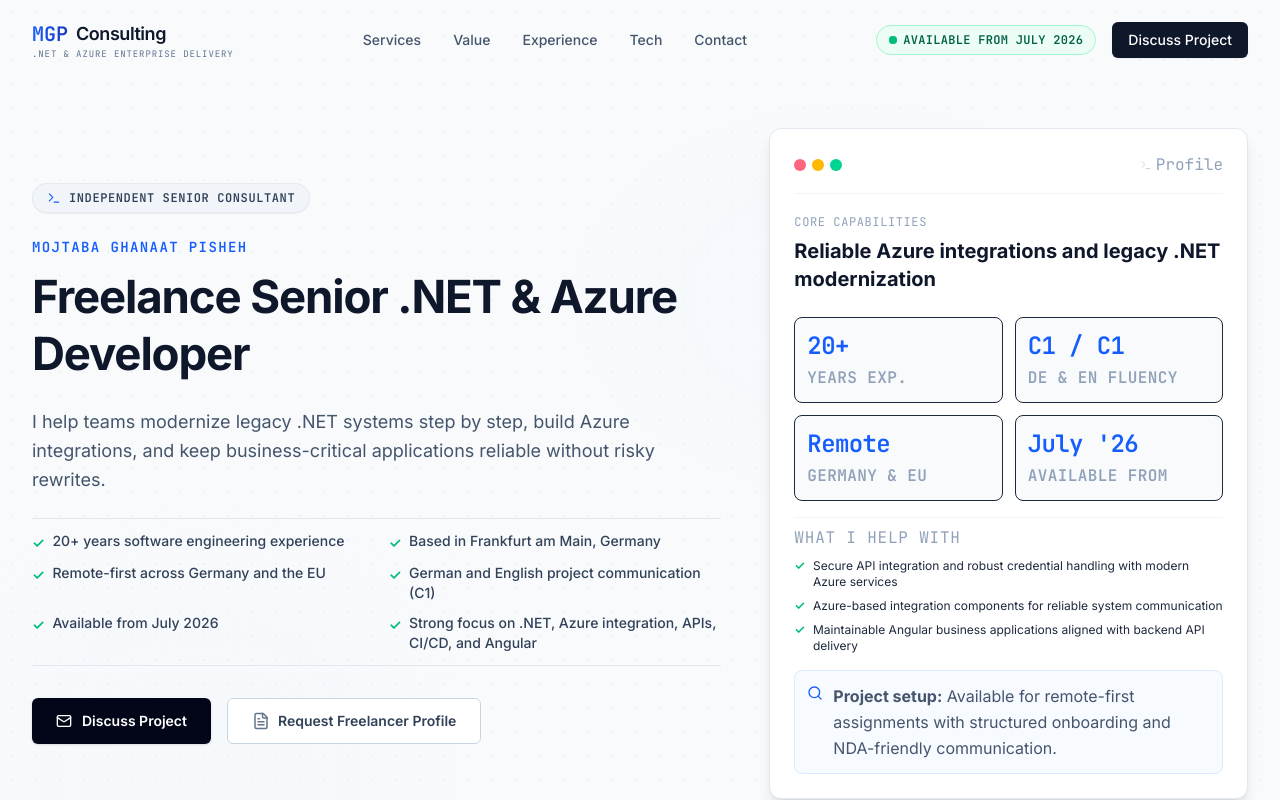
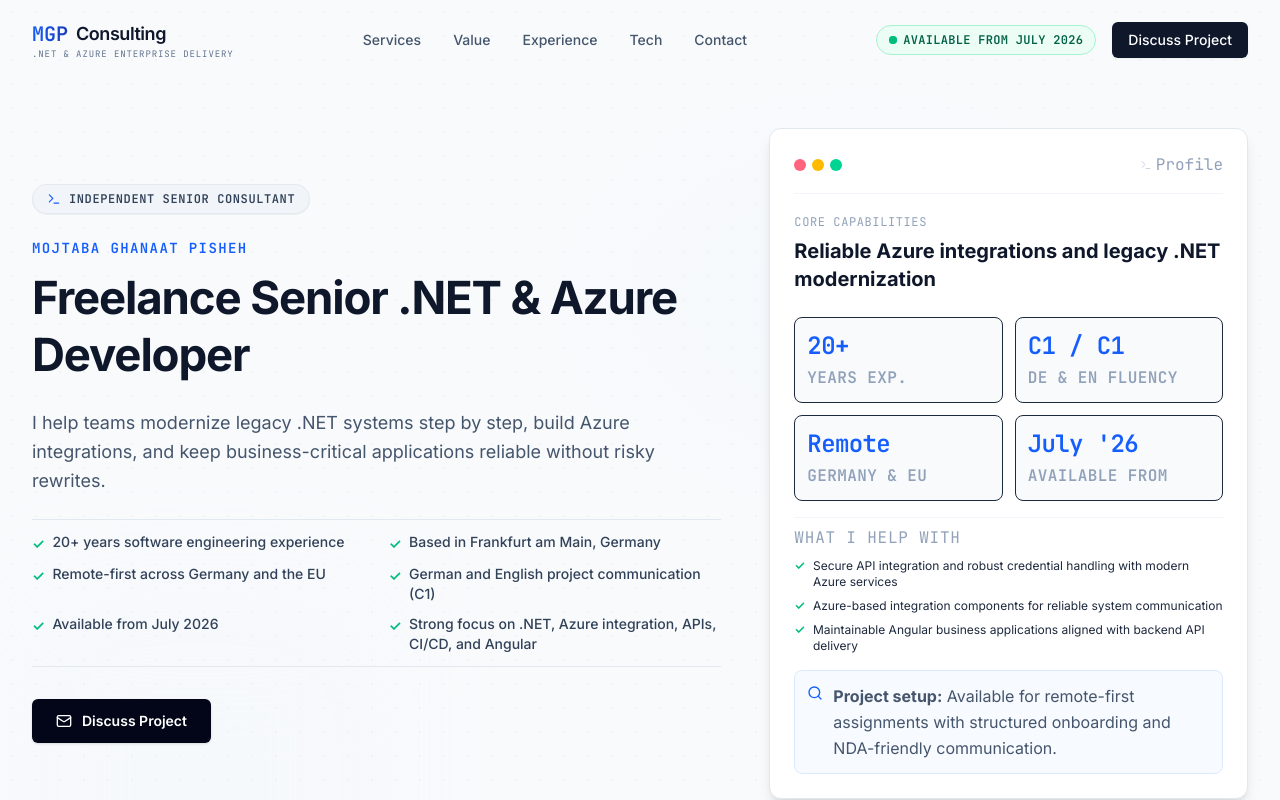
Before and after one commit to MatGhp/MGP-Consulting-, a React (Vite) app: page / in a window 1280 px wide. Shown: the top 800 px of the page. Built offline with nearby package versions, Linux system fonts and the light colour scheme.

Commit message:
refactor: remove CV request button from Hero component and simplify layout

```diff
--- a/src/App.tsx
+++ b/src/App.tsx
@@ -108,7 +108,6 @@ MGP Consulting (c) 2026. Frankfurt, Germany
         {/* Hero Section */}
         <Hero
           onContactClick={triggerDirectInquiry}
-          onCvRequestClick={triggerCvRequestSection}
         />
 
         {/* Services Section */}
--- a/src/components/Hero.tsx
+++ b/src/components/Hero.tsx
@@ -3,17 +3,16 @@
  * SPDX-License-Identifier: Apache-2.0
  */
 
-import { FileText, Search, Mail, Terminal } from "lucide-react";
+import { Search, Mail, Terminal } from "lucide-react";
 import { motion } from "motion/react";
 import { PERSONAL_INFO } from "../data";
 import { getAvailabilityShortMonthYear } from "../utils/availability";
 
 interface HeroProps {
   onContactClick: () => void;
-  onCvRequestClick: () => void;
 }
 
-export default function Hero({ onContactClick, onCvRequestClick }: HeroProps) {
+export default function Hero({ onContactClick }: HeroProps) {
   const containerVariants = {
     hidden: { opacity: 0 },
     visible: {
@@ -110,24 +109,15 @@ export default function Hero({ onContactClick, onCvRequestClick }: HeroProps) {
             {/* Core Action Callouts */}
             <motion.div
               variants={itemVariants}
-              className="flex flex-col sm:flex-row gap-3 pt-2"
+              className="flex pt-2"
             >
               <button
                 id="btn-hero-contact"
                 onClick={onContactClick}
-                className="px-6 py-3 bg-slate-950 text-white rounded-md font-semibold text-sm hover:bg-blue-600 transition-colors shadow-sm text-center flex items-center justify-center space-x-2.5 cursor-pointer"
+                className="px-6 py-3 bg-slate-950 text-white rounded-md font-semibold text-sm hover:bg-blue-600 transition-colors shadow-sm text-center flex items-center justify-center space-x-2.5 cursor-pointer self-start"
               >
                 <Mail className="w-4 h-4" />
                 <span>Discuss Project</span>
-              </button>
-
-              <button
-                id="btn-hero-cv-req"
-                onClick={onCvRequestClick}
-                className="px-6 py-3 bg-white border border-slate-300 text-slate-700 rounded-md font-semibold text-sm hover:bg-slate-50 transition-colors text-center flex items-center justify-center space-x-2 ml-0 sm:ml-1 shrink-0"
-              >
-                <FileText className="w-4.5 h-4.5 text-slate-500" />
-                <span>Request Freelancer Profile</span>
               </button>
             </motion.div>
 
```
